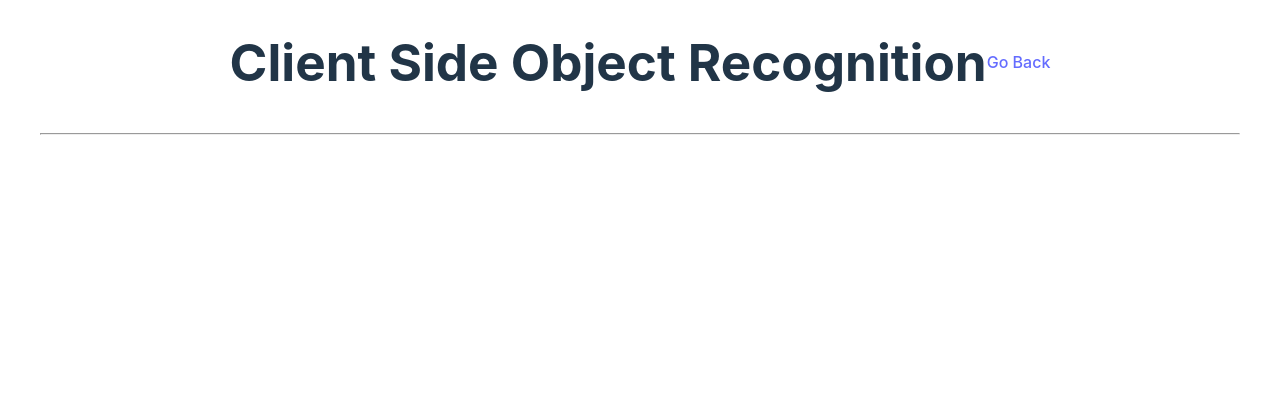
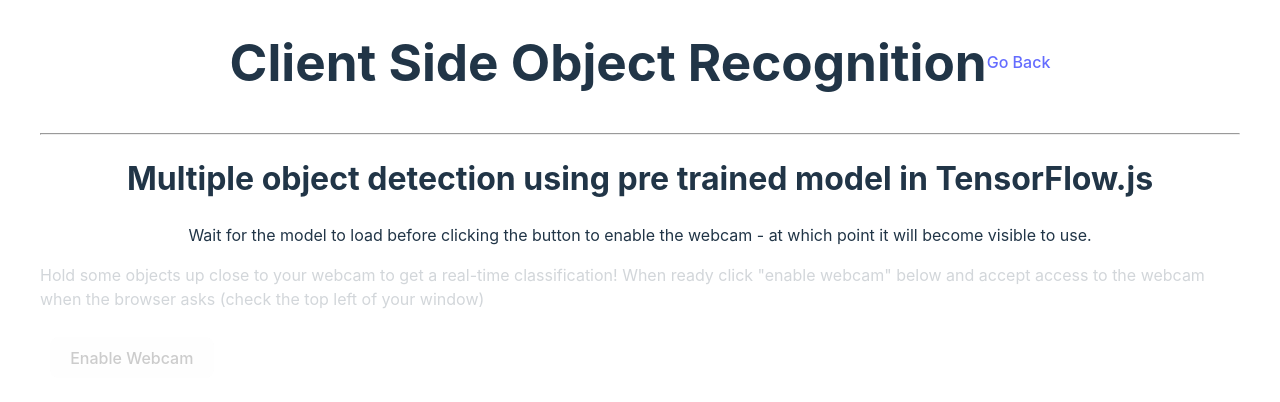
Before and after one commit to kensonjohnson/browser-ml, a website built with Vite: page src/object-recognition/index.html in a window 1280 px wide. Built offline with nearby package versions, Linux system fonts and the light colour scheme.

Commit message:
Add page content

```diff
--- a/src/object-recognition/index.html
+++ b/src/object-recognition/index.html
@@ -3,9 +3,9 @@
   <head>
     <meta charset="UTF-8" />
     <meta name="viewport" content="width=device-width, initial-scale=1.0" />
-    <script src="./object-recognition.ts"></script>
+    <script type="module" src="./object-recognition.ts"></script>
     <link rel="stylesheet" href="../style.css" />
-    <title>Nested Route</title>
+    <title>Object Recognition</title>
   </head>
   <body>
     <div class="header">
@@ -13,5 +13,24 @@
       <a href="/">Go Back</a>
     </div>
     <hr />
+    <h2>Multiple object detection using pre trained model in TensorFlow.js</h2>
+
+    <p>
+      Wait for the model to load before clicking the button to enable the webcam
+      - at which point it will become visible to use.
+    </p>
+
+    <section id="demos" class="invisible">
+      <p>
+        Hold some objects up close to your webcam to get a real-time
+        classification! When ready click "enable webcam" below and accept access
+        to the webcam when the browser asks (check the top left of your window)
+      </p>
+
+      <div id="liveView" class="camView">
+        <button id="webcamButton">Enable Webcam</button>
+        <video id="webcam" autoplay muted width="640" height="480"></video>
+      </div>
+    </section>
   </body>
 </html>
```
